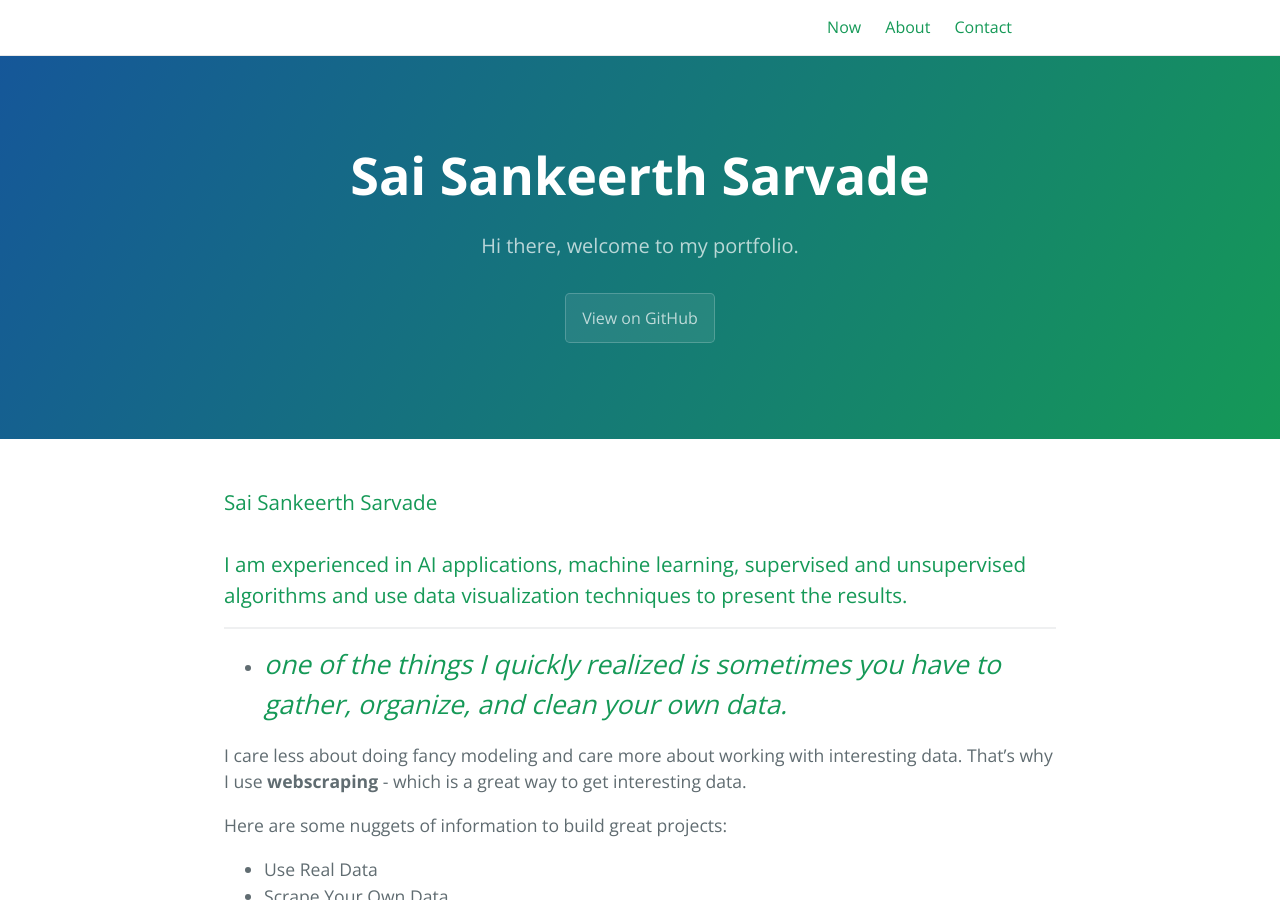
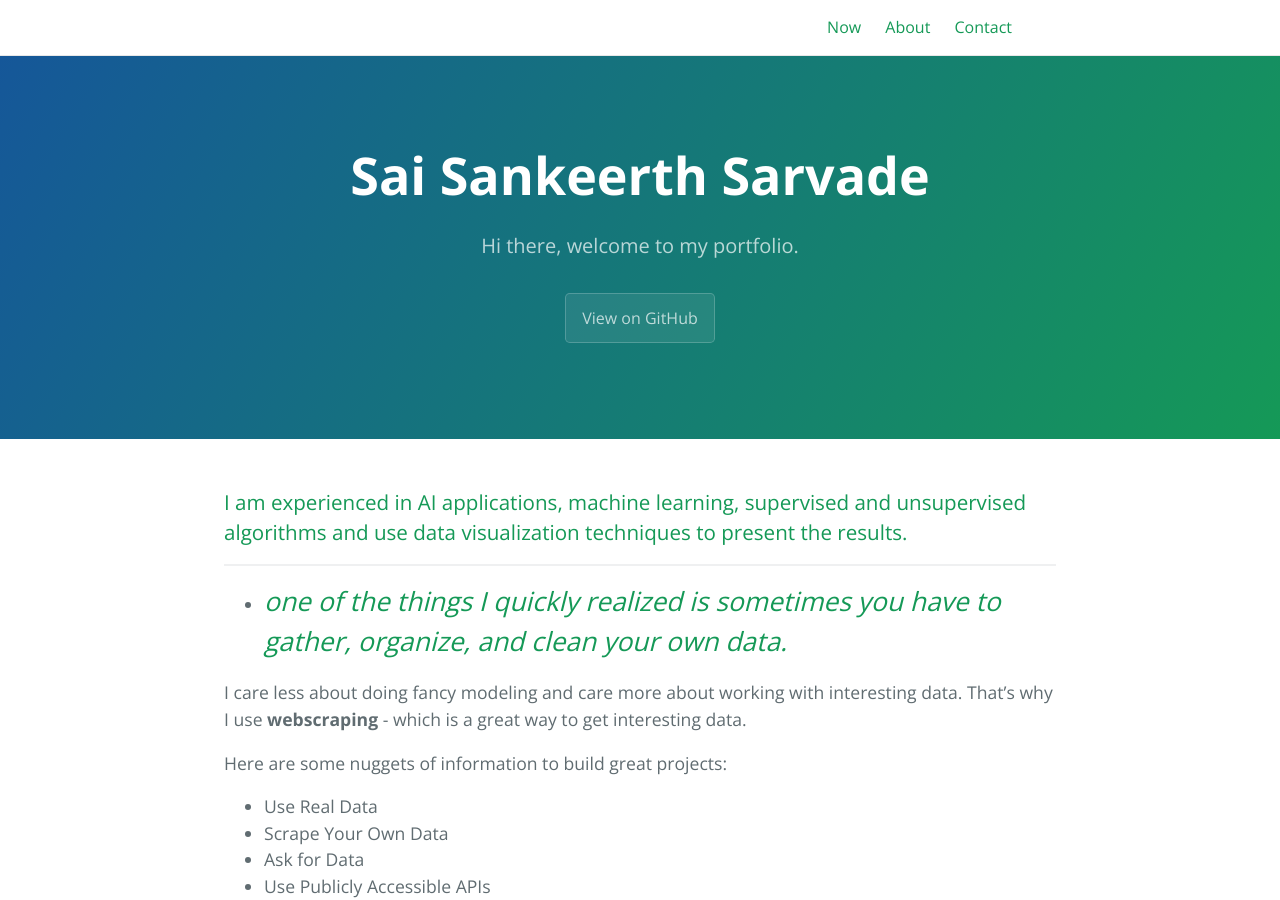
Before and after one commit to sarvade/my_portfolio, a Jekyll site: the page built from index.md, in a window 1280 px wide and 900 px high. Built offline with Jekyll 4.4.1, drawn with Linux system fonts in a browser that asks for light colours; our own code applies the rules of GitHub Pages for plain Markdown files; part of the change alters nothing that is shown.

Commit message:
Update index.md

```diff
--- a/index.md
+++ b/index.md
@@ -1,14 +1,9 @@
 ---
-#
-# Here you can change the text shown in the Home page before the Latest Posts section.
-#
-# Edit cayman-blog's home layout in _layouts instead if you wanna make some changes
-# See: https://jekyllrb.com/docs/themes/#overriding-theme-defaults
-#
-layout: home
+Layout: home
+title: Sai Sankeerth Sarvade
+tagline: What I'm doing now?
+
 ---
-
-### Sai Sankeerth Sarvade
 
 ### I am experienced in AI applications, machine learning, supervised and unsupervised algorithms and use data visualization techniques to present the results.
 
```
